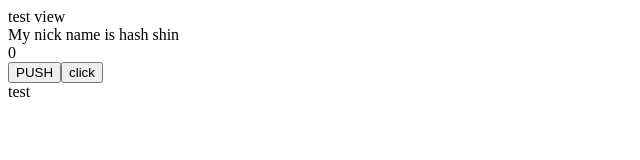
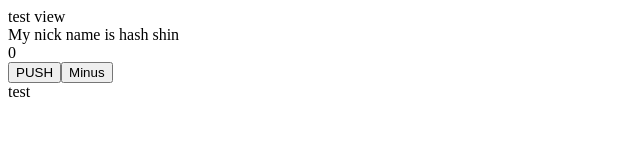
Before and after one commit to shinhash/myReactProject_first, a React (Create React App) app: page / in a window 1280 px wide. Shown: the top 160 px of the page, without its empty margins (0-640 px from the left). Built offline with nearby package versions, Linux system fonts and the light colour scheme.

Commit message:
2022-03-26 commit counter_js edit

```diff
--- a/src/Counter.js
+++ b/src/Counter.js
@@ -13,24 +13,14 @@ class Counter extends Component {
 
   render() {
     const { name, number } = this.state;
-    const onClickEvent = () => {
-      clickEvent();
-    };
-    function clickEvent() {
-      alert("click!!!");
-    }
+    function plus() {}
+    function minus() {}
     return (
       <div>
         My nick name is {name}
         <div>{number}</div>
-        <button
-          onClick={() => {
-            this.setState({ number: number + 1 });
-          }}
-        >
-          PUSH
-        </button>
-        <button onClick={onClickEvent}>click</button>
+        <button onClick={plus}>PUSH</button>
+        <button onClick={minus}>Minus</button>
       </div>
     );
   }
```
